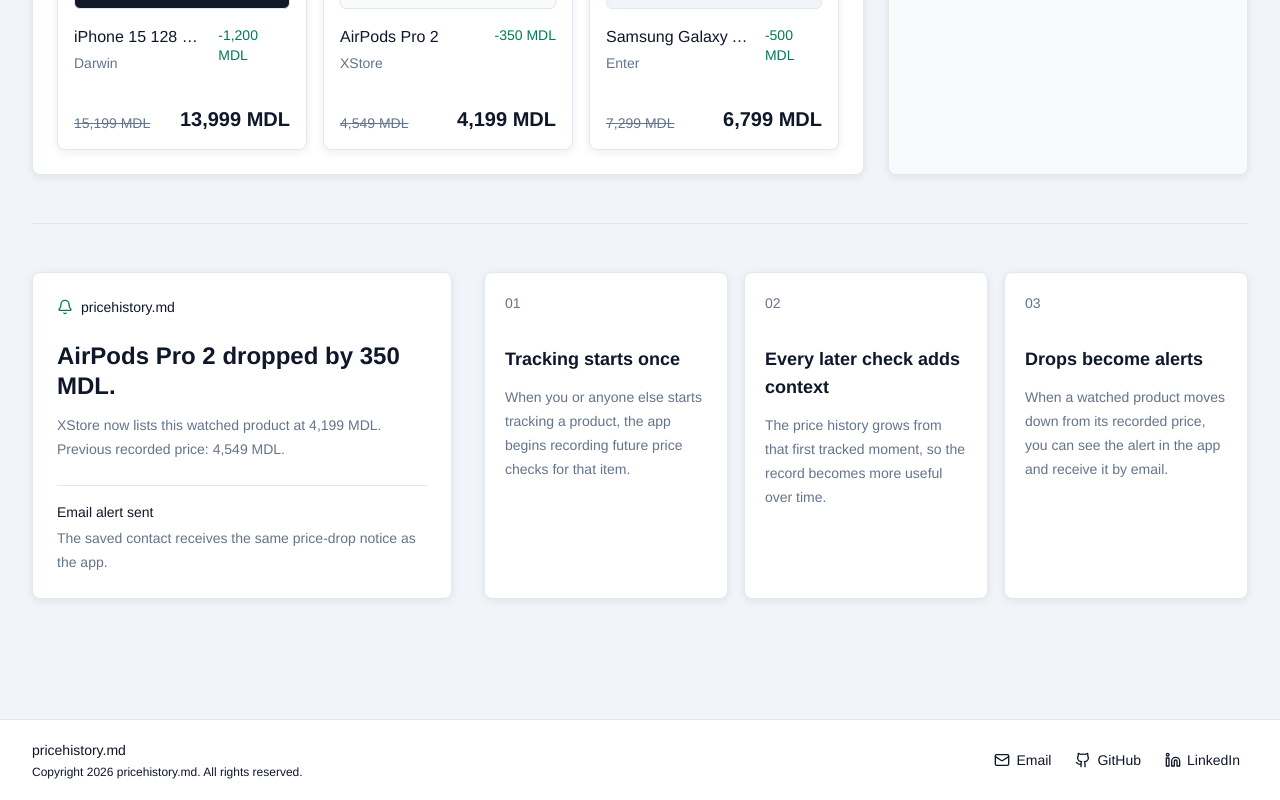
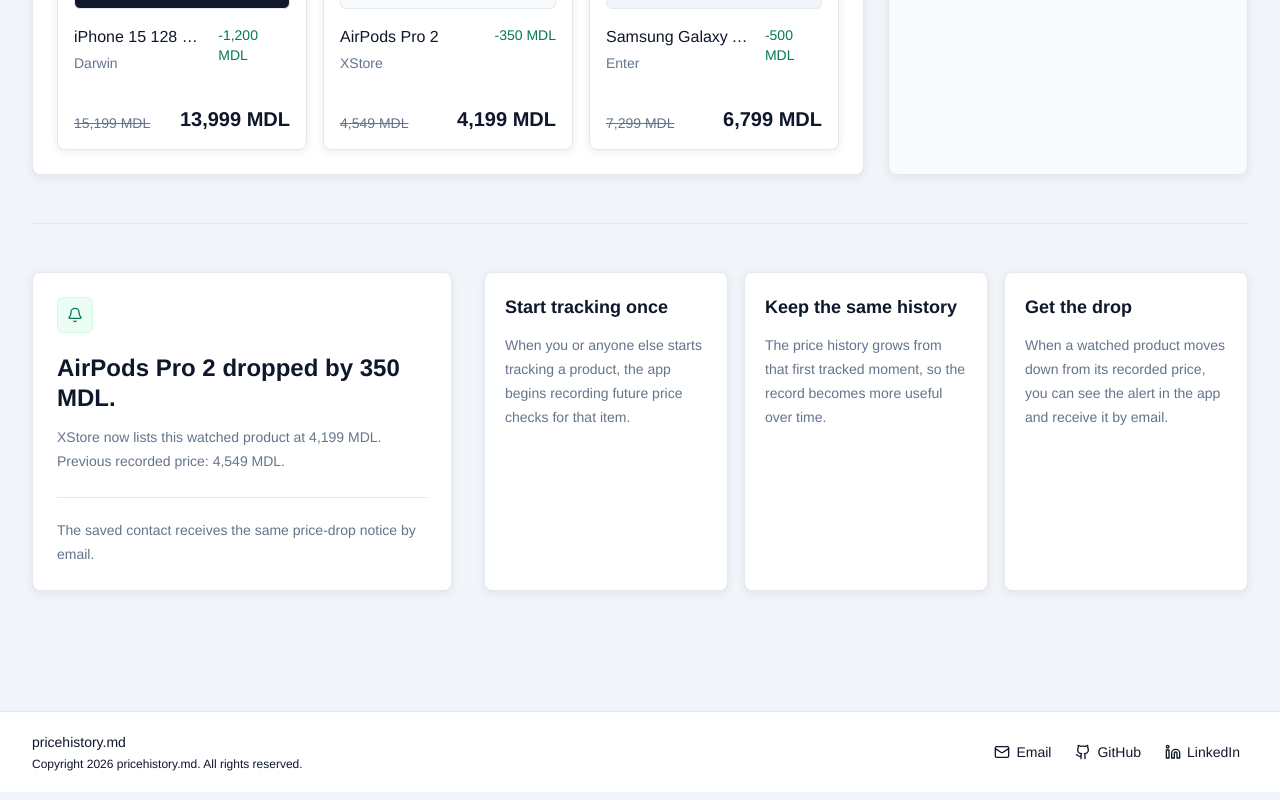
Before and after one commit to mcittkmims/moldova-price-history, a React (Vite) app: page /home in a window 1280 px wide. Shown: the part 1313-2113 px from the top of the page. Built offline with nearby package versions, Linux system fonts and the light colour scheme.

Commit message:
remove meta copy

```diff
--- a/src/components/layout/Topbar.tsx
+++ b/src/components/layout/Topbar.tsx
@@ -33,9 +33,6 @@
             <div className="hidden min-w-0 sm:block">
               <div className="truncate text-[15px] font-semibold">
                 pricehistory.md
-              </div>
-              <div className="truncate text-xs text-ink-500 dark:text-neutral-400">
-                Track Moldova store prices
               </div>
             </div>
           </Link>
--- a/src/components/products/SearchControls.tsx
+++ b/src/components/products/SearchControls.tsx
@@ -1,4 +1,4 @@
-import { Link, Search } from "lucide-react";
+import { Search } from "lucide-react";
 import type {
   ProductCategory,
   ProductFilters,
@@ -97,11 +97,6 @@
           </select>
         </label>
       </div>
-
-      <div className="mt-3 flex items-center gap-2 text-sm text-ink-500 dark:text-neutral-400">
-        <Link className="h-4 w-4" />
-        Product links are matched against known mock store URLs.
-      </div>
     </section>
   );
 }
--- a/src/pages/HomePage.tsx
+++ b/src/pages/HomePage.tsx
@@ -47,15 +47,15 @@
 
 const alertRows = [
   {
-    title: "Tracking starts once",
+    title: "Start tracking once",
     text: "When you or anyone else starts tracking a product, the app begins recording future price checks for that item.",
   },
   {
-    title: "Every later check adds context",
+    title: "Keep the same history",
     text: "The price history grows from that first tracked moment, so the record becomes more useful over time.",
   },
   {
-    title: "Drops become alerts",
+    title: "Get the drop",
     text: "When a watched product moves down from its recorded price, you can see the alert in the app and receive it by email.",
   },
 ];
@@ -285,11 +285,10 @@
 
       <section className="grid gap-8 py-12 xl:grid-cols-[420px_minmax(0,1fr)] xl:items-stretch">
         <div className="rounded-lg border border-ink-200 bg-white p-5 shadow-soft sm:p-6 dark:border-neutral-800 dark:bg-[#171717]">
-          <div className="flex items-center gap-2 text-sm font-medium">
-            <Bell className="h-4 w-4 text-moss-700 dark:text-moss-500" />
-            pricehistory.md
+          <div className="flex h-9 w-9 items-center justify-center rounded-md border border-moss-100 bg-moss-50 text-moss-700 dark:border-neutral-700 dark:bg-neutral-900 dark:text-moss-500">
+            <Bell className="h-4 w-4" />
           </div>
-          <div className="mt-6 text-2xl font-semibold leading-tight">
+          <div className="mt-5 text-2xl font-semibold leading-tight">
             AirPods Pro 2 dropped by 350 MDL.
           </div>
           <p className="mt-3 text-sm leading-6 text-ink-500 dark:text-neutral-400">
@@ -298,23 +297,19 @@
           </p>
 
           <div className="mt-6 border-t border-ink-200 pt-4 text-sm dark:border-neutral-800">
-            <div className="font-medium">Email alert sent</div>
             <div className="mt-1 leading-6 text-ink-500 dark:text-neutral-400">
-              The saved contact receives the same price-drop notice as the app.
+              The saved contact receives the same price-drop notice by email.
             </div>
           </div>
         </div>
 
         <div className="grid gap-4 md:grid-cols-3">
-          {alertRows.map((row, index) => (
+          {alertRows.map((row) => (
             <article
               key={row.title}
               className="rounded-lg border border-ink-200 bg-white p-5 shadow-soft dark:border-neutral-800 dark:bg-[#171717]"
             >
-              <div className="text-sm font-medium text-ink-500 dark:text-neutral-400">
-                {String(index + 1).padStart(2, "0")}
-              </div>
-              <div className="mt-8 text-lg font-semibold">{row.title}</div>
+              <div className="text-lg font-semibold">{row.title}</div>
               <div className="mt-3 text-sm leading-6 text-ink-500 dark:text-neutral-400">
                 {row.text}
               </div>
--- a/src/pages/TrackedProductsPage.tsx
+++ b/src/pages/TrackedProductsPage.tsx
@@ -93,9 +93,6 @@
           <h1 className="text-2xl font-semibold tracking-normal">
             Tracked products
           </h1>
-          <p className="mt-1 text-sm text-ink-500 dark:text-neutral-400">
-            Products saved in localStorage and restored on app load.
-          </p>
         </div>
         <div className="text-sm text-ink-500 dark:text-neutral-400">
           {loading ? "Loading" : `${visibleProducts.length} shown`}
```
